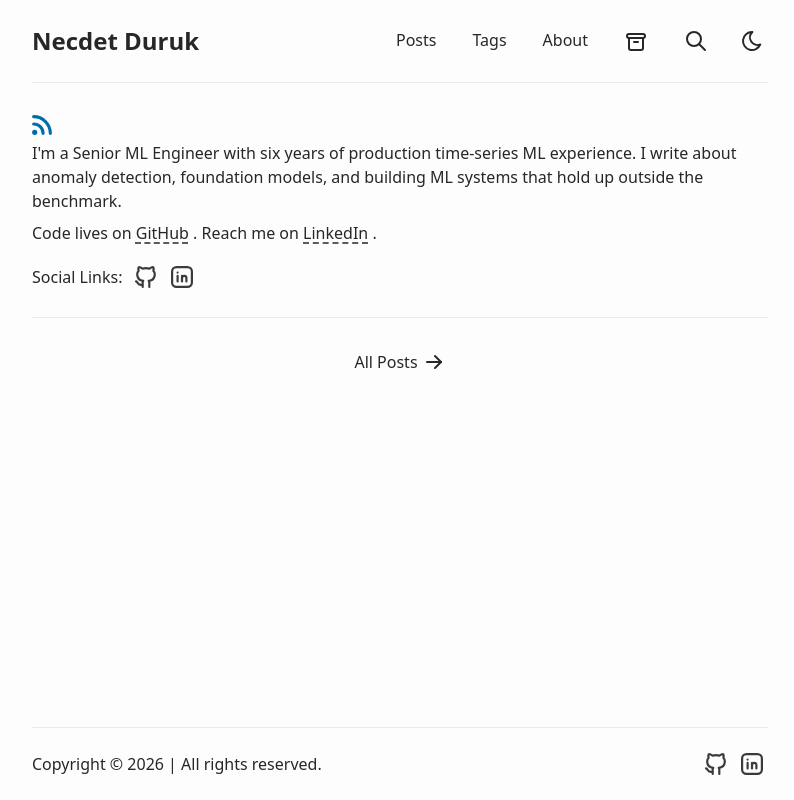
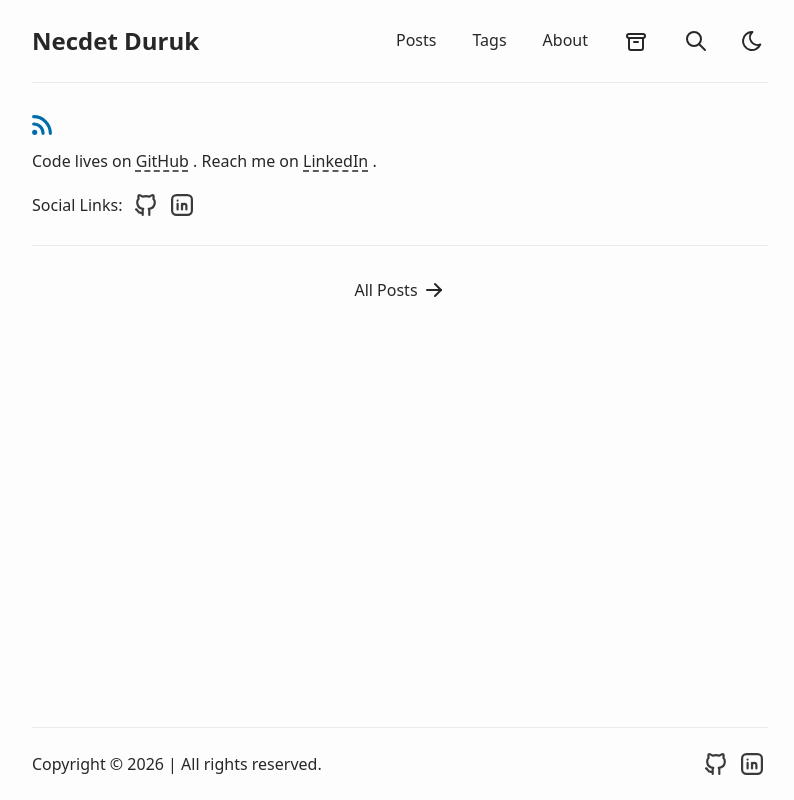
Before and after one commit to necdetduruk/necdetduruk-blog, an Astro site: page / in a window 1280 px wide. Shown: the whole page, without its empty margins (240-1034 px from the left). Built offline with nearby package versions, Linux system fonts and the light colour scheme; Astro itself is replaced by a stand-in of ours.

Commit message:
Remove hero heading and bio from homepage

```diff
--- a/src/pages/index.astro
+++ b/src/pages/index.astro
@@ -35,11 +35,7 @@ const recentPosts = sortedPosts.filter(({ data }) => !data.featured);
         />
         <span class="sr-only">RSS Feed</span>
       </a>
-      <p>
-        I'm a Senior ML Engineer with six years of production time-series ML
-        experience. I write about anomaly detection, foundation models, and
-        building ML systems that hold up outside the benchmark.
-      </p>
+
       <p class="mt-2">
         Code lives on
         <LinkButton
```
